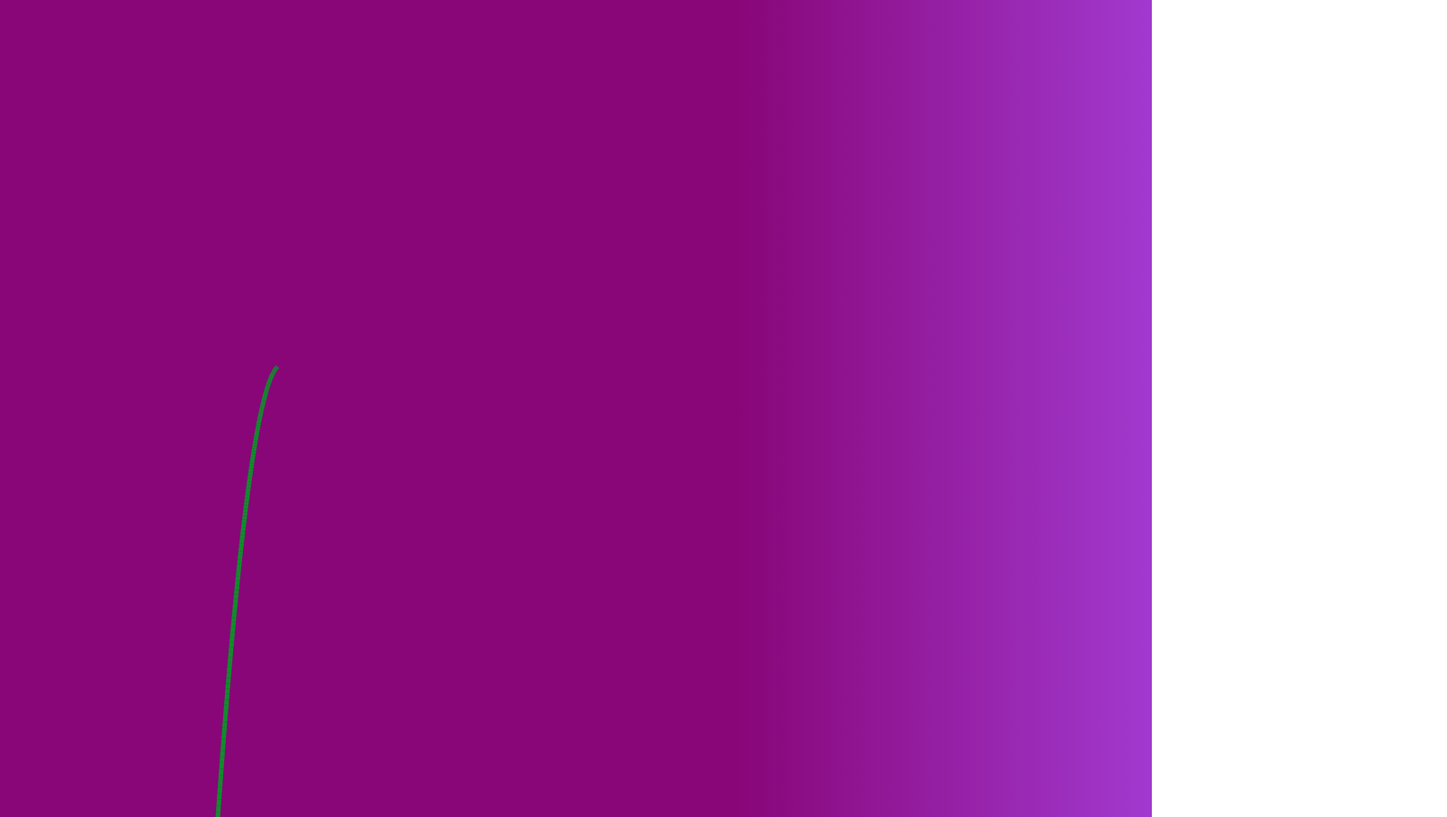
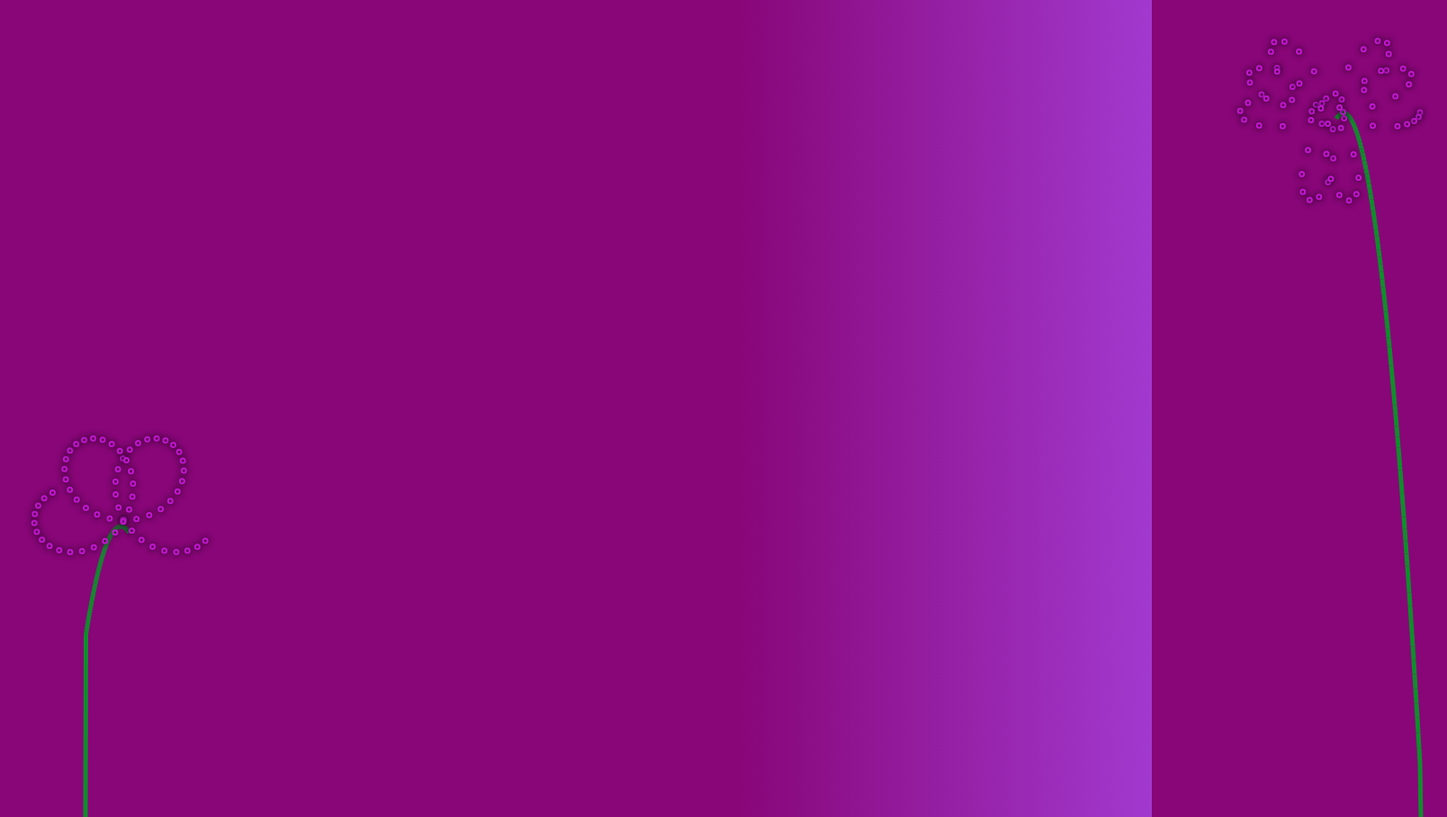
Before and after one commit to errorfourzero4/EleanorWebsite, a plain HTML site: page index.html in a window 1280 px wide. Shown: the top 908 px of the page at 90% size, 1608 px wide, since content can reach past the window. Drawn offline with Linux system fonts and the light colour scheme.

Commit message:
Left and right flowers
Not great but it works
Might fix later

```diff
--- a/details.css
+++ b/details.css
@@ -2,3 +2,8 @@ body {
     background: rgb(136,6,120);
     background: linear-gradient(90deg, rgba(136,6,120,1) 64%, rgba(162,57,207,1) 100%);
 }
+#canvas_id {
+    padding: 0;
+    margin: auto;
+    display: block;
+}
--- a/home.js
+++ b/home.js
@@ -8,7 +8,9 @@ const HEIGHT = canvas.height;
 let frameRate = 30;
 var startTime, then, now, elapsed;
 
-let flower = {x: 234, y: HEIGHT, dx: 0.5, color: "rgb(16, 141, 43)"};
+var stemDone = 0;
+let leftStem = {x: 87, y: HEIGHT, dx: 0.5, color: "rgb(16, 141, 43)"};
+let rightStem = {x: 1571, y: HEIGHT, dx: 1, color: "rgb(16, 141, 43)"};
 
 function startAnimating() {
   then = Date.now();
@@ -17,17 +19,17 @@ function startAnimating() {
 
 // Functions for drawing left flower stem
 function updateLeftStem() {
-  flower.x += flower.dx;
-  flower.y = (0.1 * ((flower.x - 300)**2)) - flower.x + 700;
+  leftStem.x += leftStem.dx;
+  leftStem.y = (0.08 * ((leftStem.x - 120)**2)) - leftStem.x + 700;
 }
 
 function startLeftStem() {
-  if(flower.x < 310){
+  if(leftStem.x <= 135){
     requestAnimationFrame(startLeftStem);
   }
   else {
-    setup();
-    loop();
+    stemDone++;
+    leftLoop();
   }
 
   now = Date.now();
@@ -36,28 +38,46 @@ function startLeftStem() {
   if (elapsed > frameRate) {
     then = now - (elapsed % frameRate);
 
-
-    context.strokeStyle = flower.color;
+    context.strokeStyle = leftStem.color;
     context.lineWidth = 5;
     context.beginPath();
-    context.moveTo(flower.x, flower.y);
+    context.moveTo(leftStem.x, leftStem.y);
     updateLeftStem();
-    context.lineTo(flower.x, flower.y);
+    context.lineTo(leftStem.x, leftStem.y);
     context.stroke();
   }
 }
 
 function updateRightStem() {
-  // code
+  rightStem.x -= rightStem.dx;
+  rightStem.y = (0.1 * ((rightStem.x - 1480)**2)) - rightStem.x + 1600;
 }
 
 function startRightStem() {
-  // code
+  if(rightStem.x >= 1478){
+    requestAnimationFrame(startRightStem);
+  }
+  else {
+    stemDone++;
+    Setup();
+    rightLoop();
+  }
+
+  if (elapsed > frameRate) {
+    context.strokeStyle = rightStem.color;
+    context.lineWidth = 5;
+    context.beginPath();
+    context.moveTo(rightStem.x, rightStem.y);
+    updateRightStem();
+    context.lineTo(rightStem.x, rightStem.y);
+    context.stroke();
+  }
 }
 
 // Code
 setTimeout(function() { startAnimating(); }, 1000);
 startLeftStem();
+startRightStem();
 
 
 
@@ -77,34 +97,48 @@ function rose(theta, n, d, amplitude) {
 }
 
 function point(x, y, context) {
-    context.beginPath();
-    context.arc(x, y, 1, 0, 2 * Math.PI, true);
-    context.stroke();
+  if (stemDone < 2) {
+    Setup();
+  }
+  context.beginPath();
+  context.arc(x, y, 1, 0, 2 * Math.PI, true);
+  context.stroke();
 }
 
 var nodes;
 var t = 0;
 
-function setup() {
+function Setup() {
   // bloom.
-  context.shadowBlur = 10;
+  context.shadowBlur = 7;
   context.shadowColor = 'rgb(0, 0, 0)';
 
   // point style
   context.strokeStyle = 'rgb(192, 23, 207)';
 }
 
-function loop() {
-  window.requestAnimationFrame(loop);
+function leftLoop() {
+  window.requestAnimationFrame(leftLoop);
 
   context.translate(WIDTH/2, HEIGHT/2); // (0, 0) set to screen center position.
 
-  var p = rose(t, 3, 2, 100.0);
-  point(p.x, p.y - 50, context);
-
-
+  var leftP = rose(t, 3, 2, 100.0);
+  point(leftP.x - 670, leftP.y + 120, context);
 
   context.translate(-WIDTH/2, -HEIGHT/2); // reset screen
 
   t += 0.05;
 }
+
+function rightLoop() {
+  window.requestAnimationFrame(rightLoop);
+
+  context.translate(WIDTH/2, HEIGHT/2); // (0, 0) set to screen center position.
+
+  var rightP = rose(t, 7, 2, 100.0);
+  point(rightP.x + 670, rightP.y - 333, context);
+
+  context.translate(-WIDTH/2, -HEIGHT/2); // reset screen
+
+  t += 0.05;
+}
--- a/index.html
+++ b/index.html
@@ -12,7 +12,7 @@
 
 
 <body>
-    <canvas id="canvas_id" width="600" height="900"></canvas>
+    <canvas id="canvas_id" width="1600" height="900"></canvas>
 </body>
 
 
```
